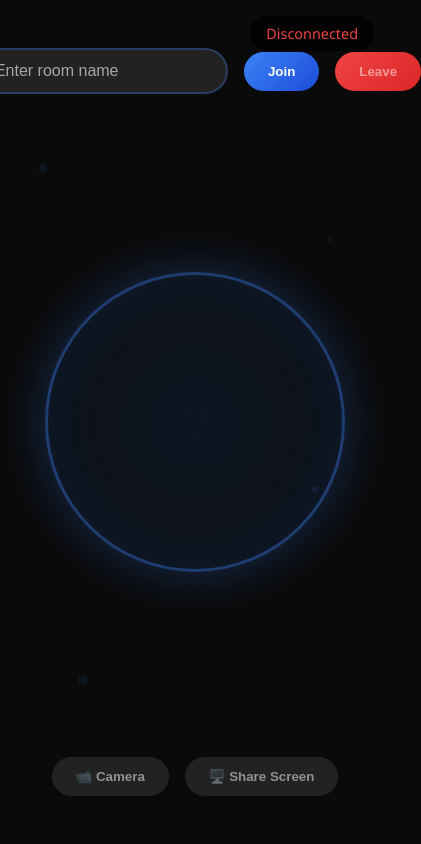
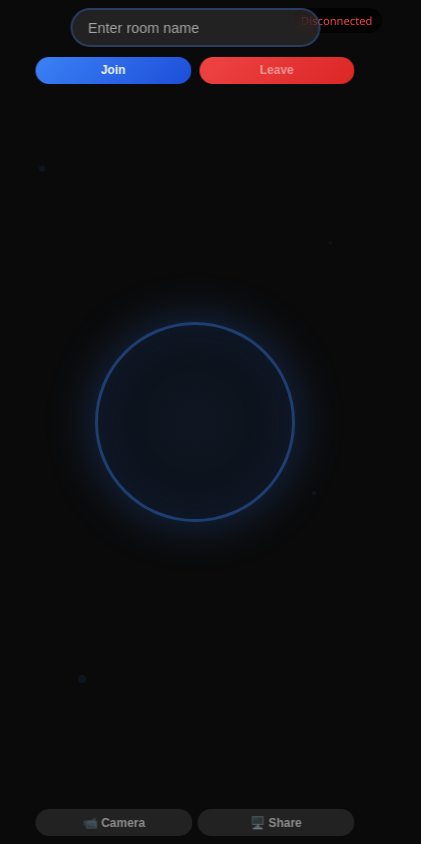
Before and after one commit to knightgaming555/test, a plain HTML site: page static/index.html in a window 390 px wide. Shown: the whole page, 421 px wide, since content can reach past the window. Drawn offline with nearby package versions, Linux system fonts and the light colour scheme; no server answers.

Commit message:
Update index.html

```diff
--- a/static/index.html
+++ b/static/index.html
@@ -1,4 +1,3 @@
-
 <!DOCTYPE html>
 <html lang="en">
 <head>
@@ -17,10 +16,12 @@
       color: #ffffff;
       font-family: 'Segoe UI', Tahoma, Geneva, Verdana, sans-serif;
       height: 100vh;
+      height: 100dvh;
       overflow: hidden;
       display: flex;
       align-items: center;
       justify-content: center;
+      position: relative;
     }
 
     .container {
@@ -31,28 +32,40 @@
       align-items: center;
       justify-content: center;
       position: relative;
+      padding: 1rem;
+      max-width: 100vw;
+      max-height: 100vh;
     }
 
     .room-input-section {
       position: absolute;
-      top: 3rem;
+      top: 1rem;
+      left: 50%;
+      transform: translateX(-50%);
       display: flex;
       align-items: center;
-      gap: 1rem;
+      gap: 0.5rem;
       z-index: 10;
+      flex-wrap: wrap;
+      justify-content: center;
+      width: 100%;
+      max-width: 90vw;
+      padding: 0 1rem;
     }
 
     .room-input {
       background: rgba(255, 255, 255, 0.1);
       border: 2px solid rgba(59, 130, 246, 0.3);
-      border-radius: 50px;
-      padding: 0.75rem 1.5rem;
+      border-radius: 25px;
+      padding: 0.6rem 1rem;
       color: white;
-      font-size: 1rem;
+      font-size: 0.9rem;
       outline: none;
       backdrop-filter: blur(10px);
       transition: all 0.3s ease;
-      min-width: 200px;
+      min-width: 150px;
+      max-width: 200px;
+      flex: 1;
     }
 
     .room-input:focus {
@@ -67,8 +80,8 @@
     .pill-button {
       background: linear-gradient(135deg, #3b82f6, #1d4ed8);
       border: none;
-      border-radius: 50px;
-      padding: 0.75rem 1.5rem;
+      border-radius: 25px;
+      padding: 0.6rem 1rem;
       color: white;
       font-weight: 600;
       cursor: pointer;
@@ -76,11 +89,18 @@
       backdrop-filter: blur(10px);
       position: relative;
       overflow: hidden;
+      font-size: 0.85rem;
+      white-space: nowrap;
+      min-width: 70px;
     }
 
     .pill-button:hover {
-      transform: translateY(-2px);
-      box-shadow: 0 10px 25px rgba(59, 130, 246, 0.4);
+      transform: translateY(-1px);
+      box-shadow: 0 5px 15px rgba(59, 130, 246, 0.4);
+    }
+
+    .pill-button:active {
+      transform: translateY(0);
     }
 
     .pill-button:disabled {
@@ -96,12 +116,12 @@
     }
 
     .pill-button.leave:hover {
-      box-shadow: 0 10px 25px rgba(239, 68, 68, 0.4);
+      box-shadow: 0 5px 15px rgba(239, 68, 68, 0.4);
     }
 
     .central-circle {
-      width: 300px;
-      height: 300px;
+      width: min(280px, 70vw);
+      height: min(280px, 70vw);
       border-radius: 50%;
       background: radial-gradient(circle, rgba(59, 130, 246, 0.1), rgba(59, 130, 246, 0.05));
       border: 3px solid rgba(59, 130, 246, 0.4);
@@ -113,47 +133,56 @@
         0 0 50px rgba(59, 130, 246, 0.3),
         inset 0 0 50px rgba(59, 130, 246, 0.1);
       transition: all 0.3s ease;
+      margin: 2rem 0;
     }
 
     .audio-visualizer {
-      width: 200px;
-      height: 200px;
+      width: 70%;
+      height: 70%;
       position: relative;
       display: flex;
       align-items: center;
       justify-content: center;
+      gap: 3px;
     }
 
     .wave {
-      position: absolute;
-      width: 4px;
+      width: 3px;
       background: linear-gradient(to top, #3b82f6, #60a5fa);
       border-radius: 2px;
       animation: wave 1s ease-in-out infinite alternate;
       opacity: 0.8;
+      min-height: 15px;
     }
 
     @keyframes wave {
-      0% { height: 20px; }
-      100% { height: 60px; }
+      0% { height: 15px; }
+      100% { height: 40px; }
     }
 
     .control-buttons {
       position: absolute;
-      bottom: 3rem;
+      bottom: 1rem;
+      left: 50%;
+      transform: translateX(-50%);
       display: flex;
-      gap: 1rem;
+      gap: 0.5rem;
       z-index: 10;
+      flex-wrap: wrap;
+      justify-content: center;
+      width: 100%;
+      max-width: 90vw;
+      padding: 0 1rem;
     }
 
     .local-video {
       position: absolute;
-      bottom: 2rem;
-      right: 2rem;
-      width: 200px;
-      height: 150px;
-      border-radius: 15px;
-      border: 3px solid rgba(59, 130, 246, 0.6);
+      bottom: 5rem;
+      right: 1rem;
+      width: min(180px, 25vw);
+      height: min(135px, 19vw);
+      border-radius: 12px;
+      border: 2px solid rgba(59, 130, 246, 0.6);
       object-fit: cover;
       box-shadow: 0 10px 30px rgba(0, 0, 0, 0.5);
       transform: scale(0);
@@ -192,6 +221,9 @@
       z-index: 5;
       opacity: 0;
       transition: opacity 0.5s ease;
+      display: flex;
+      align-items: center;
+      justify-content: center;
     }
 
     .screen-share.visible {
@@ -202,10 +234,10 @@
       position: absolute;
       top: 1rem;
       right: 1rem;
-      padding: 0.5rem 1rem;
+      padding: 0.4rem 0.8rem;
       background: rgba(0, 0, 0, 0.7);
-      border-radius: 20px;
-      font-size: 0.9rem;
+      border-radius: 15px;
+      font-size: 0.8rem;
       backdrop-filter: blur(10px);
       z-index: 10;
     }
@@ -218,15 +250,13 @@
       color: #ef4444;
     }
 
-    /* Pulsing glow effect for active audio */
     .central-circle.active {
       box-shadow:
-        0 0 100px rgba(59, 130, 246, 0.6),
+        0 0 80px rgba(59, 130, 246, 0.6),
         inset 0 0 50px rgba(59, 130, 246, 0.2);
       border-color: rgba(59, 130, 246, 0.8);
     }
 
-    /* Background particles */
     .bg-particle {
       position: absolute;
       background: rgba(59, 130, 246, 0.1);
@@ -237,17 +267,127 @@
 
     @keyframes float {
       0%, 100% { transform: translateY(0px) rotate(0deg); }
-      50% { transform: translateY(-20px) rotate(180deg); }
+      50% { transform: translateY(-15px) rotate(180deg); }
+    }
+
+    /* Mobile optimizations */
+    @media (max-width: 768px) {
+      .container {
+        padding: 0.5rem;
+      }
+
+      .room-input-section {
+        top: 0.5rem;
+        gap: 0.3rem;
+        flex-direction: column;
+        align-items: center;
+      }
+
+      .room-input {
+        width: 100%;
+        max-width: 250px;
+        margin-bottom: 0.3rem;
+      }
+
+      .room-buttons {
+        display: flex;
+        gap: 0.5rem;
+        width: 100%;
+        justify-content: center;
+      }
+
+      .central-circle {
+        width: min(250px, 60vw);
+        height: min(250px, 60vw);
+        margin: 1rem 0;
+      }
+
+      .control-buttons {
+        bottom: 0.5rem;
+        gap: 0.3rem;
+      }
+
+      .pill-button {
+        padding: 0.5rem 0.8rem;
+        font-size: 0.8rem;
+        flex: 1;
+        min-width: 0;
+      }
+
+      .local-video {
+        bottom: 4rem;
+        right: 0.5rem;
+        width: min(120px, 30vw);
+        height: min(90px, 23vw);
+      }
+
+      .status-indicator {
+        top: 0.5rem;
+        right: 0.5rem;
+        padding: 0.3rem 0.6rem;
+        font-size: 0.7rem;
+      }
+
+      .wave {
+        width: 2px;
+        gap: 2px;
+      }
+
+      @keyframes wave {
+        0% { height: 10px; }
+        100% { height: 25px; }
+      }
+    }
+
+    @media (max-width: 480px) {
+      .central-circle {
+        width: min(200px, 55vw);
+        height: min(200px, 55vw);
+      }
+
+      .pill-button {
+        padding: 0.4rem 0.6rem;
+        font-size: 0.75rem;
+      }
+
+      .local-video {
+        width: min(100px, 25vw);
+        height: min(75px, 19vw);
+        bottom: 3.5rem;
+      }
+    }
+
+    /* Landscape mobile */
+    @media (max-height: 500px) and (orientation: landscape) {
+      .room-input-section {
+        top: 0.3rem;
+      }
+
+      .central-circle {
+        width: min(150px, 25vh);
+        height: min(150px, 25vh);
+        margin: 0.5rem 0;
+      }
+
+      .control-buttons {
+        bottom: 0.3rem;
+      }
+
+      .local-video {
+        bottom: 2.5rem;
+        width: min(100px, 20vw);
+        height: min(75px, 15vw);
+      }
     }
   </style>
 </head>
 <body>
   <div class="container">
     <!-- Background particles -->
-    <div class="bg-particle" style="width: 8px; height: 8px; top: 20%; left: 10%; animation-delay: -2s;"></div>
-    <div class="bg-particle" style="width: 6px; height: 6px; top: 60%; left: 80%; animation-delay: -4s;"></div>
-    <div class="bg-particle" style="width: 10px; height: 10px; top: 80%; left: 20%; animation-delay: -1s;"></div>
-    <div class="bg-particle" style="width: 4px; height: 4px; top: 30%; right: 15%; animation-delay: -3s;"></div>
+    <div class="bg-particle" style="width: 6px; height: 6px; top: 20%; left: 10%; animation-delay: -2s;"></div>
+    <div class="bg-particle" style="width: 4px; height: 4px; top: 60%; left: 80%; animation-delay: -4s;"></div>
+    <div class="bg-particle" style="width: 8px; height: 8px; top: 80%; left: 20%; animation-delay: -1s;"></div>
+    <div class="bg-particle" style="width: 3px; height: 3px; top: 30%; right: 15%; animation-delay: -3s;"></div>
 
     <div class="status-indicator disconnected" id="statusIndicator">
       Disconnected
@@ -255,8 +395,10 @@
 
     <div class="room-input-section">
       <input type="text" class="room-input" id="roomInput" placeholder="Enter room name">
-      <button class="pill-button" id="joinBtn">Join</button>
-      <button class="pill-button leave" id="leaveBtn" disabled>Leave</button>
+      <div class="room-buttons">
+        <button class="pill-button" id="joinBtn">Join</button>
+        <button class="pill-button leave" id="leaveBtn" disabled>Leave</button>
+      </div>
     </div>
 
     <div class="central-circle" id="centralCircle">
@@ -267,7 +409,7 @@
 
     <div class="control-buttons">
       <button class="pill-button" id="toggleCamBtn" disabled>📹 Camera</button>
-      <button class="pill-button" id="shareScreenBtn" disabled>🖥️ Share Screen</button>
+      <button class="pill-button" id="shareScreenBtn" disabled>🖥️ Share</button>
     </div>
 
     <video class="remote-video" id="remoteVideo" autoplay playsinline></video>
```
